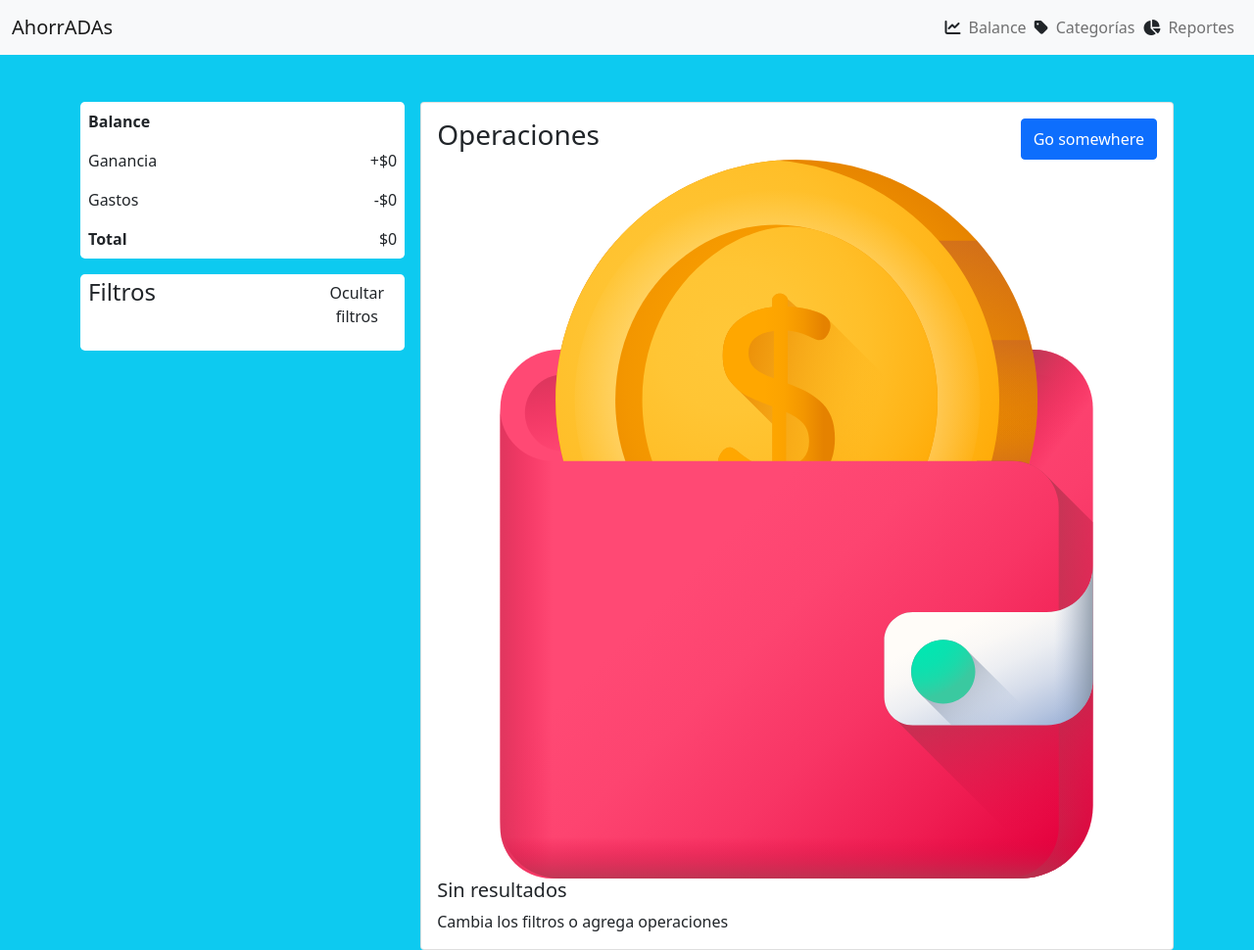
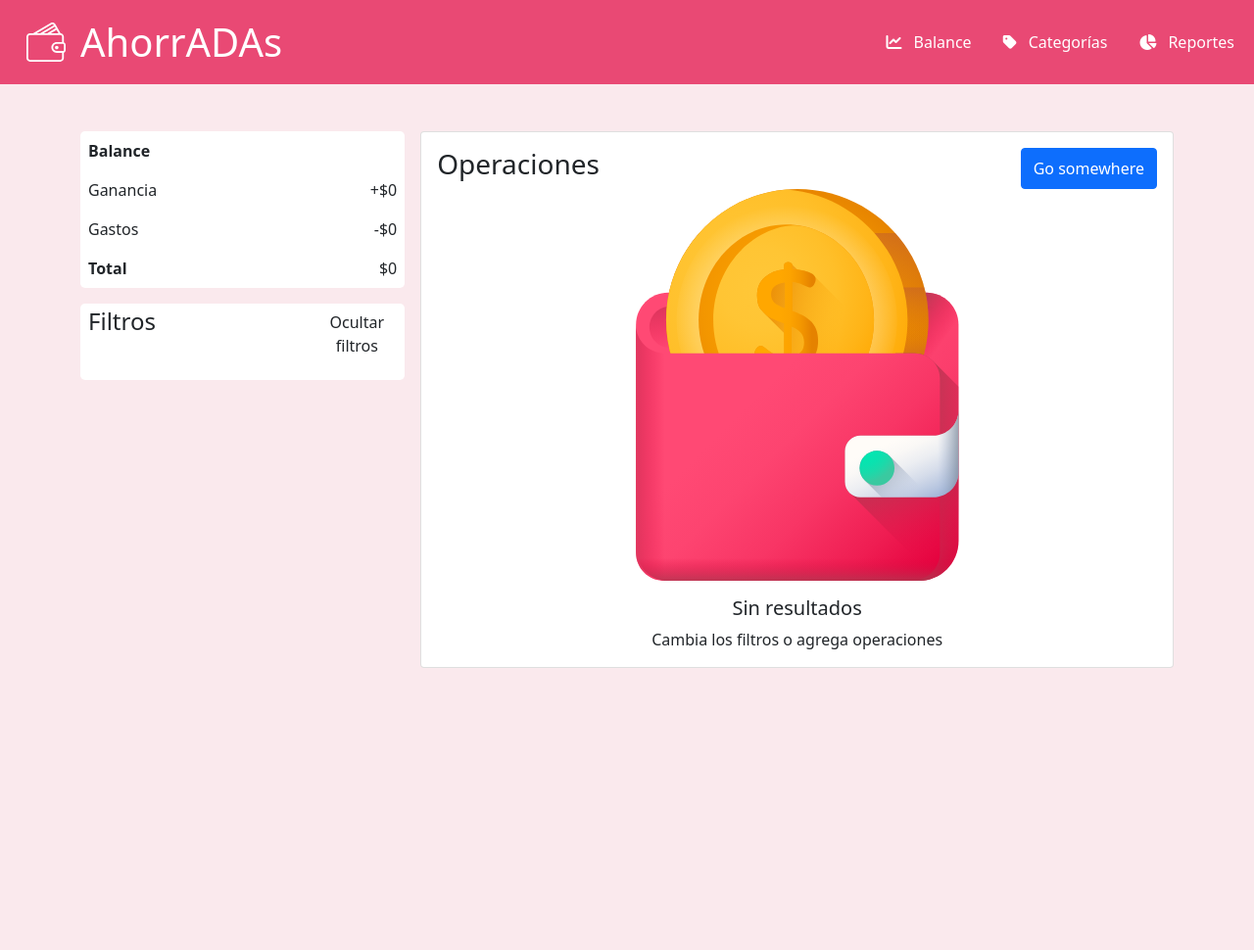
Before and after one commit to San-rui/AhorrADAs, a plain HTML site: page index.html in a window 1280 px wide. Shown: the whole page at 98% size. After the commit the page ends 800 px from the top, so only its background shows below. Drawn offline with Linux system fonts and the light colour scheme.

Commit message:
Fix navigation bar and operations card

```diff
--- a/assets/css/styles.css
+++ b/assets/css/styles.css
@@ -1,3 +1,33 @@
+body.format {
+    --background-color-navbar:#e94974ff;
+    --background-color: rgb(250, 233, 237);
+
+}
+body{
+    background-color: var( --background-color);
+}
+
+/*-------NAV BAR--------*/
+.img-logo{
+    width: 40px;
+    margin: 0px 15px 0px 15px;
+}
+
+.navbar-background{
+    background-color: var(--background-color-navbar);
+}
+
+/*-------ASIDE--------*/
+
 .width-aside{
     width:25rem;
 }
+
+/*-------OPERATIONS CARD--------*/
+
+.operations-img-format{
+    width: 25rem;
+    display: flex;
+    justify-content: center;
+
+}
--- a/index.html
+++ b/index.html
@@ -10,33 +10,37 @@
 
         <title>AhorrADAs</title>
     </head>
-    <body class="bg-info">
-        <nav class="navbar navbar-expand-lg navbar-light bg-light sticky-top">
+    <body class=" format">
+        <nav class="navbar navbar-expand-lg navbar-light navbar-background sticky-top text-white">
             <div class="container-fluid">
-                <a class="navbar-brand" href="#">AhorrADAs</a>
+
+                <a class="navbar-brand d-flex" href="#">
+                    <img src="./assets/img/wallet.svg" class="img-logo" alt="">
+                    <p class="fs-1 d-flex align-items-end m-0 text-white">AhorrADAs</p>
+                </a>
                 <button class="navbar-toggler" type="button" data-bs-toggle="collapse" data-bs-target="#navbarSupportedContent" aria-controls="navbarSupportedContent" aria-expanded="false" aria-label="Toggle navigation">
                     <span class="navbar-toggler-icon"></span>
                 </button>
                 <div class="collapse navbar-collapse flex-grow-0 " id="navbarSupportedContent">
                     <ul class="navbar-nav me-auto mb-2 mb-lg-0">
 
-                        <li class="nav-item d-flex">
+                        <li class="nav-item d-flex ms-4">
                             <i class="fas fa-chart-line d-flex align-items-center"></i>
-                            <a class="nav-link" href="#">Balance</a>
+                            <a class="nav-link ms-1 text-white" href="#">Balance</a>
                         </li>
-                        <li class="nav-item d-flex">
+                        <li class="nav-item d-flex ms-4">
                             <i class="fas fa-tag d-flex align-items-center"></i>
-                            <a class="nav-link" href="#">Categorías</a>
+                            <a class="nav-link ms-1 text-white" href="#">Categorías</a>
                         </li>
-                        <li class="nav-item d-flex">
+                        <li class="nav-item d-flex ms-4">
                             <i class="fas fa-chart-pie d-flex align-items-center"></i>
-                            <a class="nav-link" href="#">Reportes</a>
+                            <a class="nav-link ms-1 text-white" href="#">Reportes</a>
                         </li>
                     </ul>
                 </div>
             </div>
         </nav>
-        <main class="mt-5">
+        <main class="mt-5 mb-5">
             <div class="container d-flex">
                 <aside class="me-3 width-aside">
                     <!-- BALANCE -->
@@ -61,7 +65,7 @@
                             </tr>
                         </tbody>
                     </table>
-                    <!-- FILTROS -->
+                    <!-- FILTERS -->
                     <form class="bg-white rounded-3">
                         <fieldset >
                             <p class="d-flex">
@@ -72,7 +76,6 @@
                             </p>
                             <div class="collapse" id="collapseExample">
                                 <div class="card card-body border-0">
-
                                 <div class="mb-3">
                                     <label  class="form-label">Tipo</label>
                                     <select class="form-select" aria-label="Default select example">
@@ -119,16 +122,16 @@
                         </fieldset>
                     </form>
                 </aside>
-            <!-- CARD OPERACIONES -->
+                <!-- OPERATIONS CARD-->
                 <div class="card" style="width: 58rem;">
                     <div class="card-body">
                         <div class="d-flex justify-content-between">
                             <h3 class="card-title">Operaciones</h3>
                             <button type="button" class="btn btn-primary">Go somewhere</button>
                         </div>
-                        <img src="./assets/img/savings.svg" class="card-img-top" alt="saving-img">
-                        <h5 class="card-text">Sin resultados</h5>
-                        <p class="card-text">Cambia los filtros o agrega operaciones</p>
+                        <img src="./assets/img/savings.svg" class="card-img-top operations-img-format mx-auto" alt="saving-img">
+                        <h5 class="card-text text-center mt-3">Sin resultados</h5>
+                        <p class="card-text text-center mt-2">Cambia los filtros o agrega operaciones</p>
                     </div>
                 </div>
             </div>
```
Also changed, not shown: assets/img/wallet.svg (added), 2 other files.
